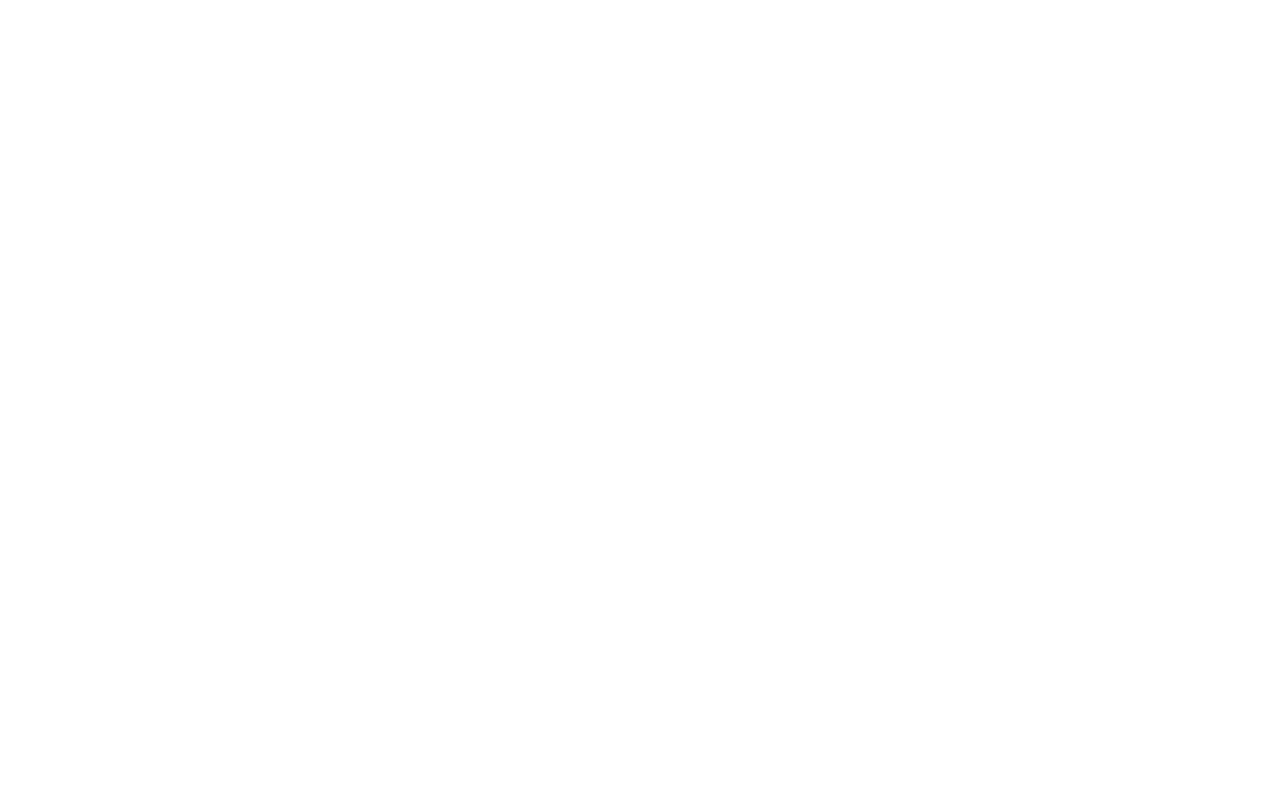
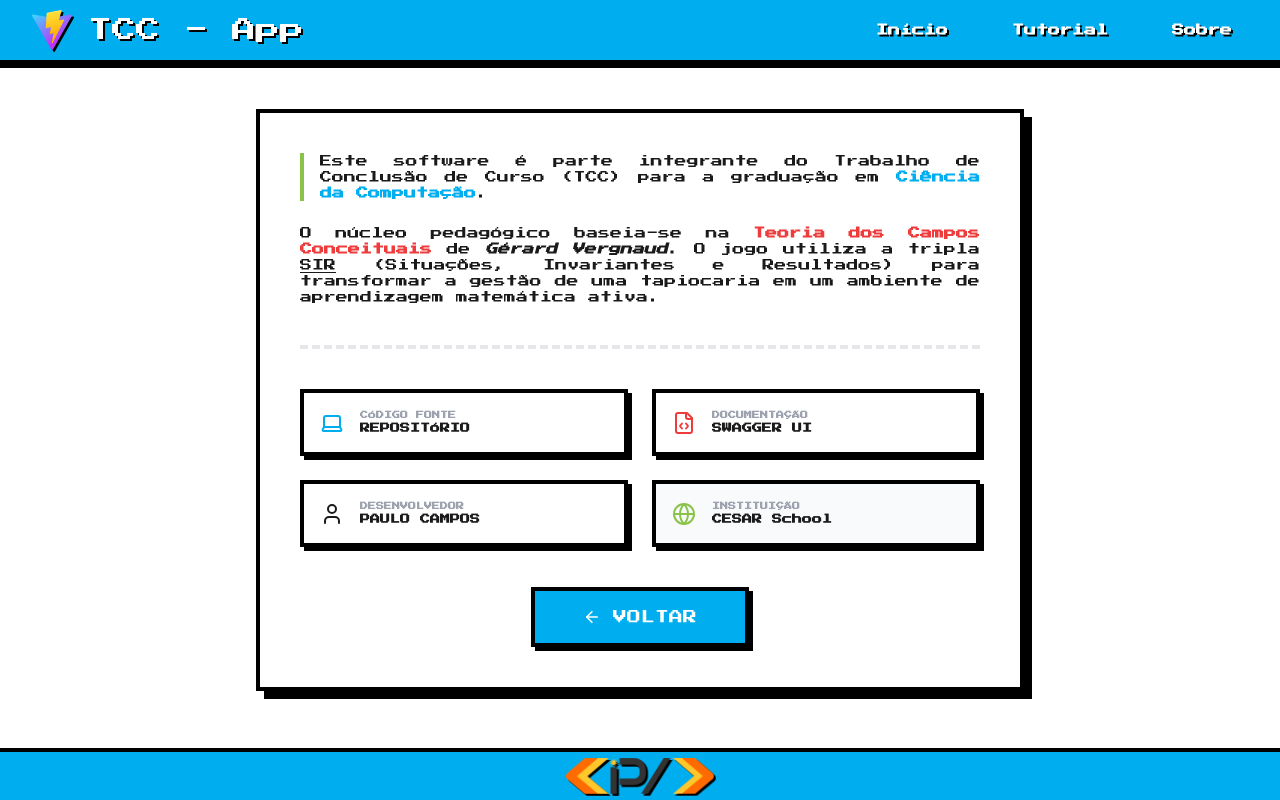
Before and after one commit to paulo-campos-57/Projeto-TCC-FrontEnd, a React (Vite) app in the folder tcc-frontend/: page /Sobre in a window 1280 px wide. Before the commit this address had no page. Built offline with nearby package versions, Linux system fonts and the light colour scheme.

Commit message:
add: create about page

```diff
--- a/tcc-frontend/src/App.tsx
+++ b/tcc-frontend/src/App.tsx
@@ -5,14 +5,15 @@
 import Index from './pages/guest/Index';
 import JogoConvidado from './pages/guest/JogoConvidado';
 import PaginaJogo from './pages/guest/PaginaJogo';
+import Sobre from './pages/guest/Sobre';
 import TelaDeJogo from './pages/guest/TelaDeJogo';
 import Tutorial from './pages/guest/Tutorial';
 import JogoCadastro from './pages/user/JogoCadastro';
 import PaginaJogoCadastro from './pages/user/PaginaJogoCadastro';
 import Perfil from './pages/user/Perfil';
+import Ranking from './pages/user/Ranking';
 import TelaDeJogoCadastro from './pages/user/TelaDeJogoCadastro';
 import UsuarioHome from './pages/user/UsuarioHome';
-import Ranking from './pages/user/Ranking';
 
 function App() {
   return (
@@ -25,6 +26,7 @@
         <Route path="/JogoConvidado" element={<JogoConvidado />} />
         <Route path="/PaginaJogo" element={<PaginaJogo />} />
         <Route path="/TelaDeJogo" element={<TelaDeJogo />} />
+        <Route path="/Sobre" element={<Sobre />} />
 
         {/** Rotas protegidas **/}
         <Route element={<ProtectedRoute />}>
--- a/tcc-frontend/src/components/Header.tsx
+++ b/tcc-frontend/src/components/Header.tsx
@@ -47,7 +47,10 @@
         >
           <NavItem>Tutorial</NavItem>
         </span>
-        <span className="cursor-pointer drop-shadow-[2px_2px_0px_rgba(0,0,0,1)] transition-all hover:-translate-y-1 hover:text-yellow-300 active:translate-y-0">
+        <span
+          onClick={() => navigate('/Sobre')}
+          className="cursor-pointer drop-shadow-[2px_2px_0px_rgba(0,0,0,1)] transition-all hover:-translate-y-1 hover:text-yellow-300 active:translate-y-0"
+        >
           <NavItem>Sobre</NavItem>
         </span>
       </div>
--- /dev/null
+++ b/tcc-frontend/src/pages/guest/Sobre.tsx
@@ -0,0 +1,130 @@
+import { useEffect, useState } from 'react';
+import { useNavigate } from 'react-router-dom';
+
+import { ArrowLeft, FileCode, Globe, Laptop, User } from 'lucide-react';
+
+import Footer from '../../components/Footer';
+import Header from '../../components/Header';
+
+export default function Sobre() {
+  const navigate = useNavigate();
+  const [isLoggedIn, setIsLoggedIn] = useState(false);
+
+  useEffect(() => {
+    const user = localStorage.getItem('user');
+    setIsLoggedIn(!!user);
+  }, []);
+
+  const handleHomeClick = () => {
+    if (isLoggedIn) {
+      navigate('/UsuarioHome');
+    } else {
+      navigate('/');
+    }
+  };
+
+  return (
+    <div className="flex min-h-screen flex-col bg-primaryWhite font-pressStart text-textBlack">
+      <Header />
+
+      <div className="flex flex-1 flex-col items-center justify-center px-4 py-24">
+        <div className="w-full max-w-3xl border-4 border-black bg-white p-6 shadow-[8px_8px_0px_rgba(0,0,0,1)] md:p-10">
+          <div className="mb-10 space-y-6 border-b-4 border-dashed border-gray-200 pb-10 text-justify text-[10px] leading-relaxed md:text-xs">
+            <p className="border-l-4 border-lightGreen pl-4">
+              Este software é parte integrante do Trabalho de Conclusão de Curso
+              (TCC) para a graduação em
+              <span className="font-bold text-vibratingBlue">
+                {' '}
+                Ciência da Computação
+              </span>
+              .
+            </p>
+            <p>
+              O núcleo pedagógico baseia-se na{' '}
+              <span className="font-bold text-crimsonRed">
+                Teoria dos Campos Conceituais
+              </span>{' '}
+              de
+              <span className="font-bold italic"> Gérard Vergnaud</span>. O jogo
+              utiliza a tripla <span className="underline">SIR</span>{' '}
+              (Situações, Invariantes e Resultados) para transformar a gestão de
+              uma tapiocaria em um ambiente de aprendizagem matemática ativa.
+            </p>
+          </div>
+
+          <div className="mb-10 grid grid-cols-1 gap-6 md:grid-cols-2">
+            <a
+              href="https://github.com/paulo-campos-57/Projeto-TCC-BackEnd/tree/development"
+              target="_blank"
+              rel="noopener noreferrer"
+              className="flex items-center gap-4 border-4 border-black p-4 shadow-[4px_4px_0px_rgba(0,0,0,1)] transition-all hover:-translate-y-1 hover:bg-gray-50 hover:shadow-[6px_6px_0px_rgba(0,0,0,1)] active:translate-y-0"
+            >
+              <Laptop size={24} className="text-vibratingBlue" />
+              <div className="flex flex-col">
+                <span className="text-[8px] font-bold uppercase text-gray-400">
+                  Código Fonte
+                </span>
+                <span className="text-[10px] font-bold">REPOSITÓRIO</span>
+              </div>
+            </a>
+
+            <a
+              href="http://localhost:5000/api-docs/"
+              target="_blank"
+              rel="noopener noreferrer"
+              className="flex items-center gap-4 border-4 border-black p-4 shadow-[4px_4px_0px_rgba(0,0,0,1)] transition-all hover:-translate-y-1 hover:bg-gray-50 hover:shadow-[6px_6px_0px_rgba(0,0,0,1)] active:translate-y-0"
+            >
+              <FileCode size={24} className="text-crimsonRed" />
+              <div className="flex flex-col">
+                <span className="text-[8px] font-bold uppercase text-gray-400">
+                  Documentação
+                </span>
+                <span className="text-[10px] font-bold">SWAGGER UI</span>
+              </div>
+            </a>
+
+            <a
+              href="https://github.com/paulo-campos-57"
+              target="_blank"
+              rel="noopener noreferrer"
+              className="flex items-center gap-4 border-4 border-black p-4 shadow-[4px_4px_0px_rgba(0,0,0,1)] transition-all hover:-translate-y-1 hover:bg-gray-50 hover:shadow-[6px_6px_0px_rgba(0,0,0,1)] active:translate-y-0"
+            >
+              <User size={24} />
+              <div className="flex flex-col">
+                <span className="text-[8px] font-bold uppercase text-gray-400">
+                  Desenvolvedor
+                </span>
+                <span className="text-[10px] font-bold">PAULO CAMPOS</span>
+              </div>
+            </a>
+
+            <div className="flex items-center gap-4 border-4 border-black bg-gray-50 p-4 shadow-[4px_4px_0px_rgba(0,0,0,1)]">
+              <Globe size={24} className="text-lightGreen" />
+              <div className="flex flex-col">
+                <span className="text-[8px] font-bold uppercase text-gray-400">
+                  Instituição
+                </span>
+                <span className="text-[10px] font-bold">CESAR School</span>
+              </div>
+            </div>
+          </div>
+
+          <div className="flex justify-center">
+            <button
+              className="group flex items-center gap-3 border-4 border-black bg-vibratingBlue px-12 py-4 text-xs text-primaryWhite shadow-[4px_4px_0px_rgba(0,0,0,1)] transition-all hover:bg-blue-700 active:translate-y-1 active:shadow-none md:text-sm"
+              onClick={handleHomeClick}
+            >
+              <ArrowLeft
+                size={18}
+                className="transition-transform group-hover:-translate-x-1"
+              />
+              VOLTAR
+            </button>
+          </div>
+        </div>
+      </div>
+
+      <Footer />
+    </div>
+  );
+}
```
Also changed, not shown: tcc-frontend/src/pages/user/Perfil.tsx (+62 -23 lines), tcc-frontend/src/pages/user/Ranking.tsx (+29 -21 lines), tcc-frontend/src/services/resultado.service.ts (+5 -3 lines).
